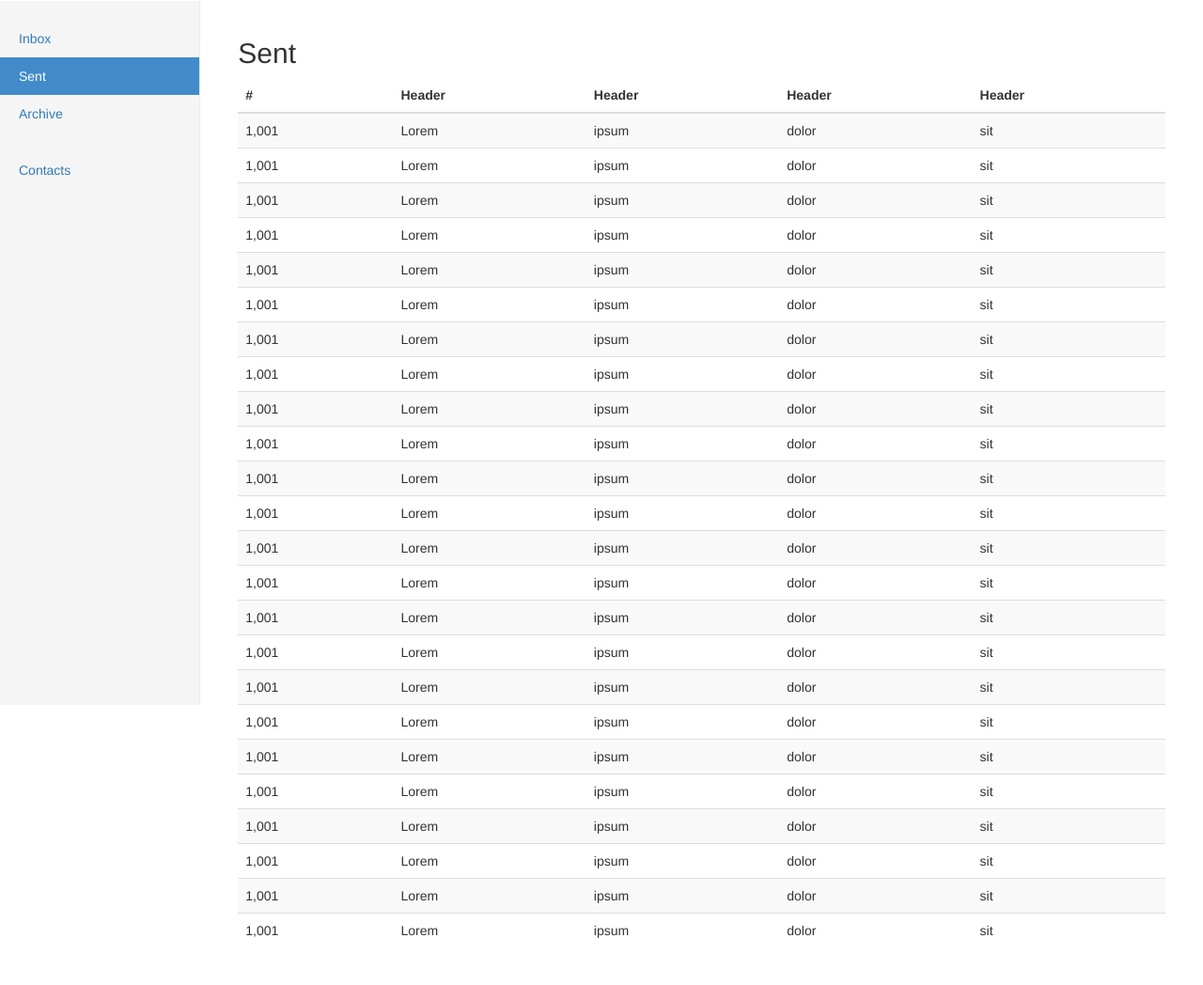
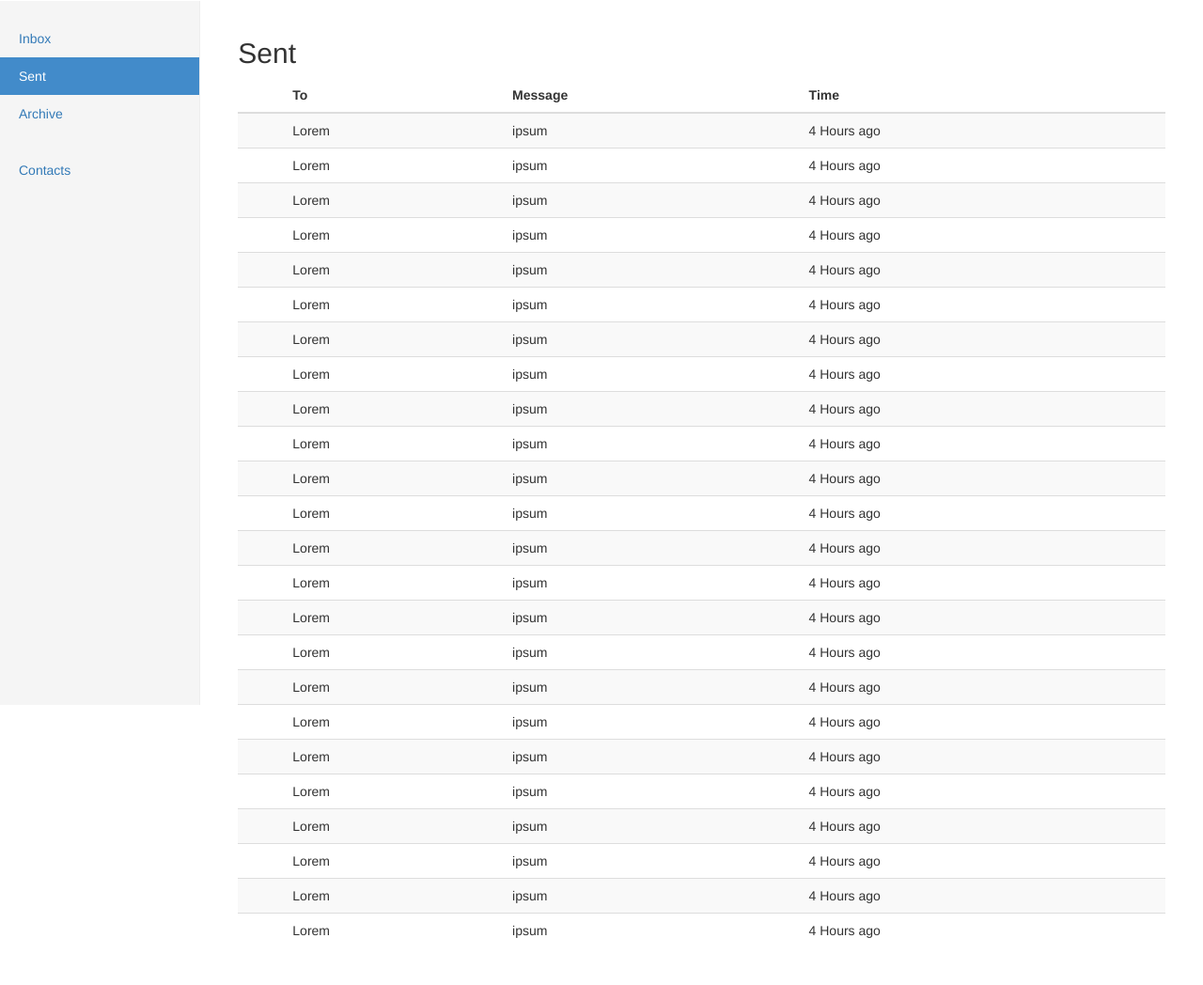
Before and after one commit to mtttmpl/web-sms, a CodeIgniter app: page /web-sms/folders/sent in a window 1280 px wide. Shown: the part 50-1098 px from the top of the page at 94% size. Run offline with CodeIgniter, Linux system fonts and the light colour scheme; some libraries are stand-ins or nearby versions.

Commit message:
Load dates and unread marker

```diff
--- a/application/config/autoload.php
+++ b/application/config/autoload.php
@@ -89,7 +89,7 @@ $autoload['drivers'] = array();
 |
 |	$autoload['helper'] = array('url', 'file');
 */
-$autoload['helper'] = array('url');
+$autoload['helper'] = array('url', 'date');
 
 /*
 | -------------------------------------------------------------------
--- a/application/views/sent.php
+++ b/application/views/sent.php
@@ -6,11 +6,10 @@
       <table class="table table-striped">
         <thead>
           <tr>
-            <th>#</th>
-            <th>Header</th>
-            <th>Header</th>
-            <th>Header</th>
-            <th>Header</th>
+            <th style="width: 50px;"></th>
+            <th>To</th>
+            <th>Message</th>
+            <th>Time</th>
           </tr>
         </thead>
         <tbody>
@@ -19,12 +18,13 @@
                 $limit = 25;
                 $count = 1;
                 while($limit > $count) :
+                    $post_date = strtotime("-4 hours");
+                    $now = strtotime("now");
                     echo '<tr>
-                      <td>1,001</td>
+                      <td></td>
                       <td>Lorem</td>
                       <td>ipsum</td>
-                      <td>dolor</td>
-                      <td>sit</td>
+                      <td>'. timespan($post_date, $now) . ' ago' . '</td>
                     </tr>';
                     $count++;
                 endwhile;
```
Also changed, not shown: application/views/inbox.php (+8 -8 lines).
